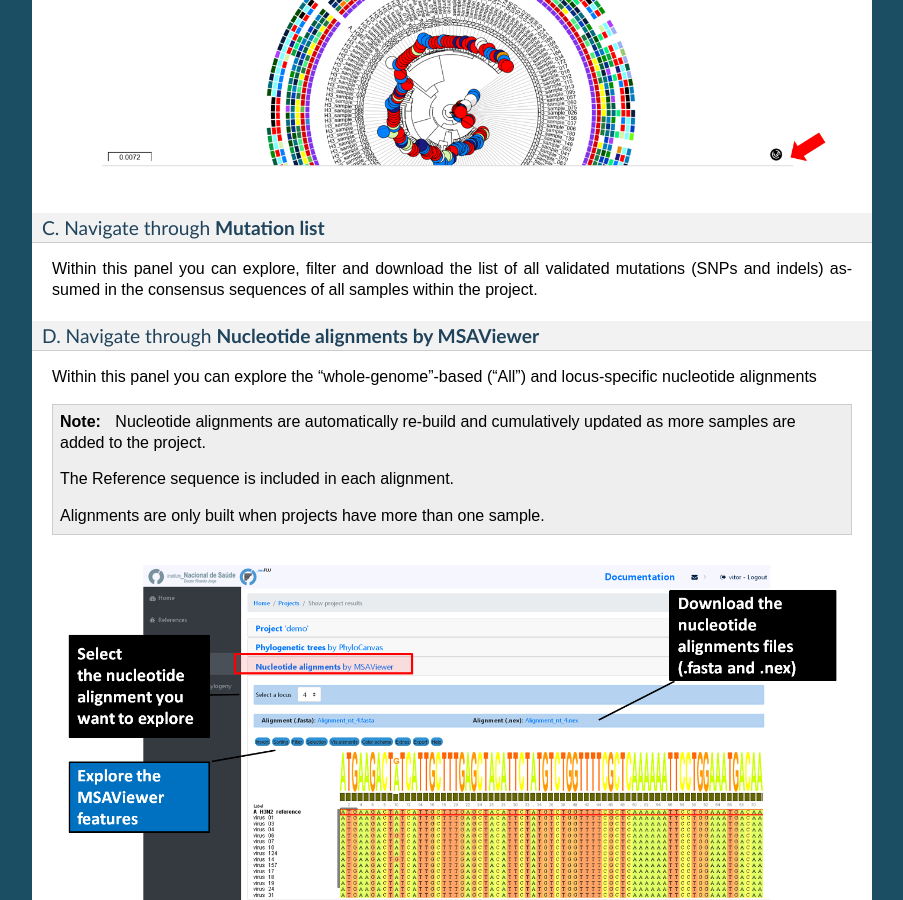
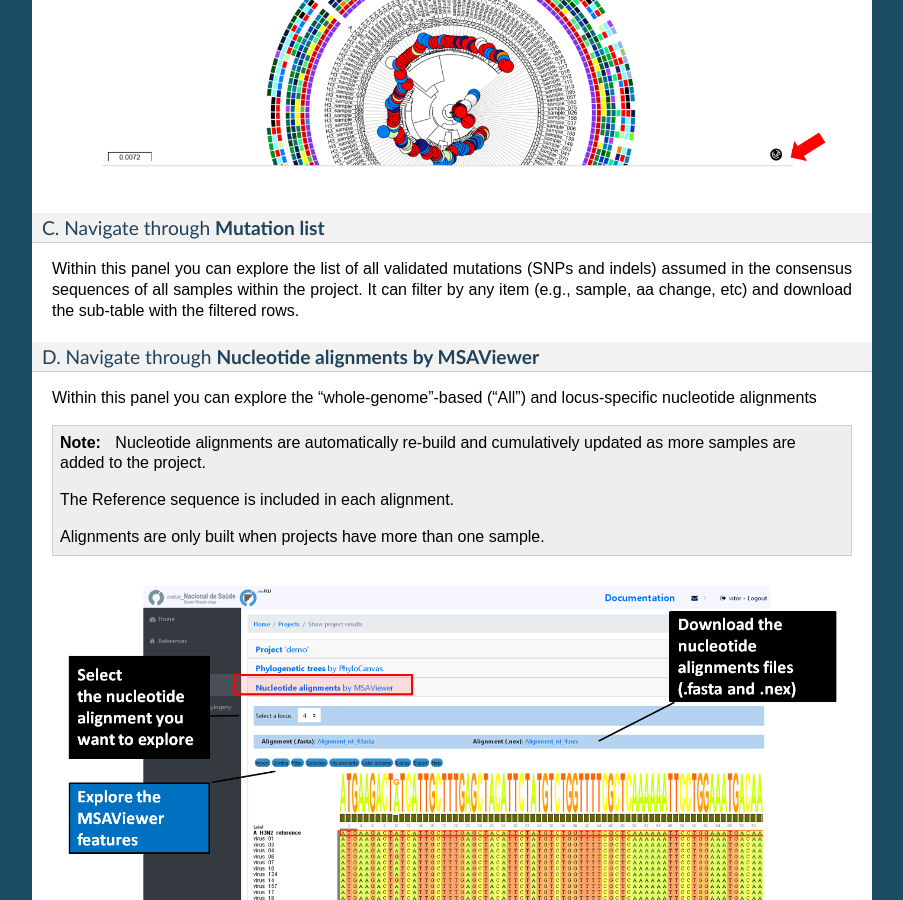
Before and after one commit to INSaFLU/insaflu_docs, a Sphinx documentation site: the page built from docs/output_visualization.rst, in a window 1280 px wide and 900 px high, scrolled down 11634 px. Shown: the whole window, without its empty margins (198-1101 px from the left). Built offline with Sphinx 7.4.7, drawn with Linux system fonts in a browser that asks for light colours; formulas are drawn with MathJax 3.

Commit message:
Improve text

```diff
--- a/docs/output_visualization.rst
+++ b/docs/output_visualization.rst
@@ -236,7 +236,8 @@ Examples:
 C. Navigate through **Mutation list**
 ....................................................................
 
-Within this panel you can explore, filter and download the list of all validated mutations (SNPs and indels) assumed in the consensus sequences of all samples within the project.
+Within this panel you can explore the list of all validated mutations (SNPs and indels) assumed in the consensus sequences of all samples within the project. It can filter by any item (e.g., sample, aa change, etc) and download the sub-table with the filtered rows.
+
 
 
 D. Navigate through **Nucleotide alignments by MSAViewer**
```
